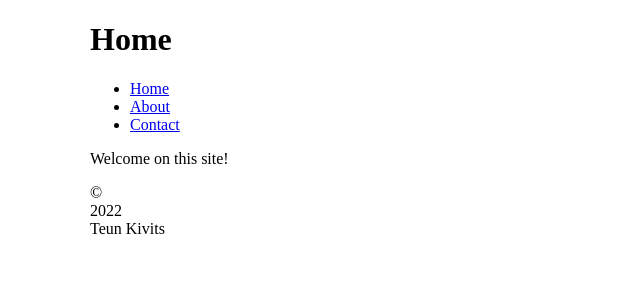
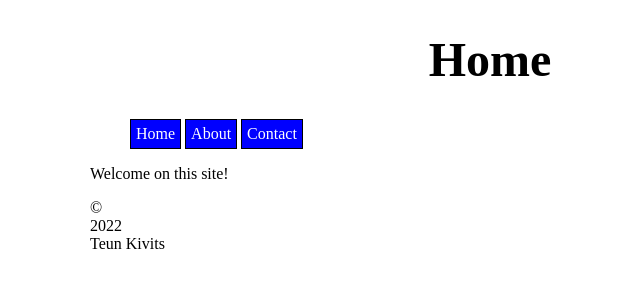
Before and after one commit to tkivits/educom-webshop-basis, a PHP site: page / in a window 1280 px wide. Shown: the top 300 px of the page, without its empty margins (150-790 px from the left). Run offline with PHP 8.4, Linux system fonts and the light colour scheme.

Commit message:
Issue02: menu veranderd

```diff
--- a/CSS/stylesheet.css
+++ b/CSS/stylesheet.css
@@ -4,3 +4,18 @@ body {
 	width: 800px;
 	margin: auto;
 }
+h1 {
+	text-align: center;
+	font-size: 48px;
+}
+.menu li {
+	list-style-type: none;
+	display: inline-block;
+	padding: 5px;
+	border: 1px solid black;
+	background-color: blue;
+}
+.menu li > a {
+	color: white;
+	text-decoration: none;
+}
```
